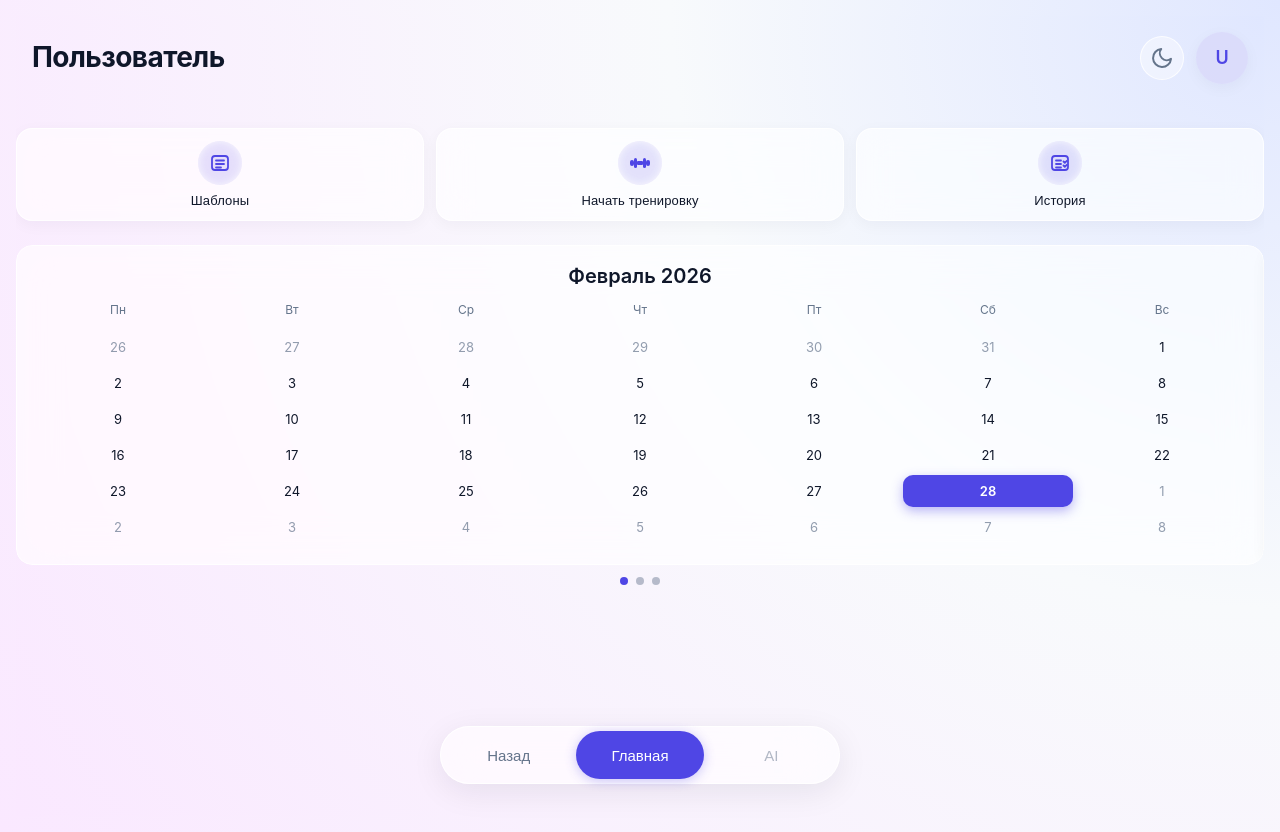
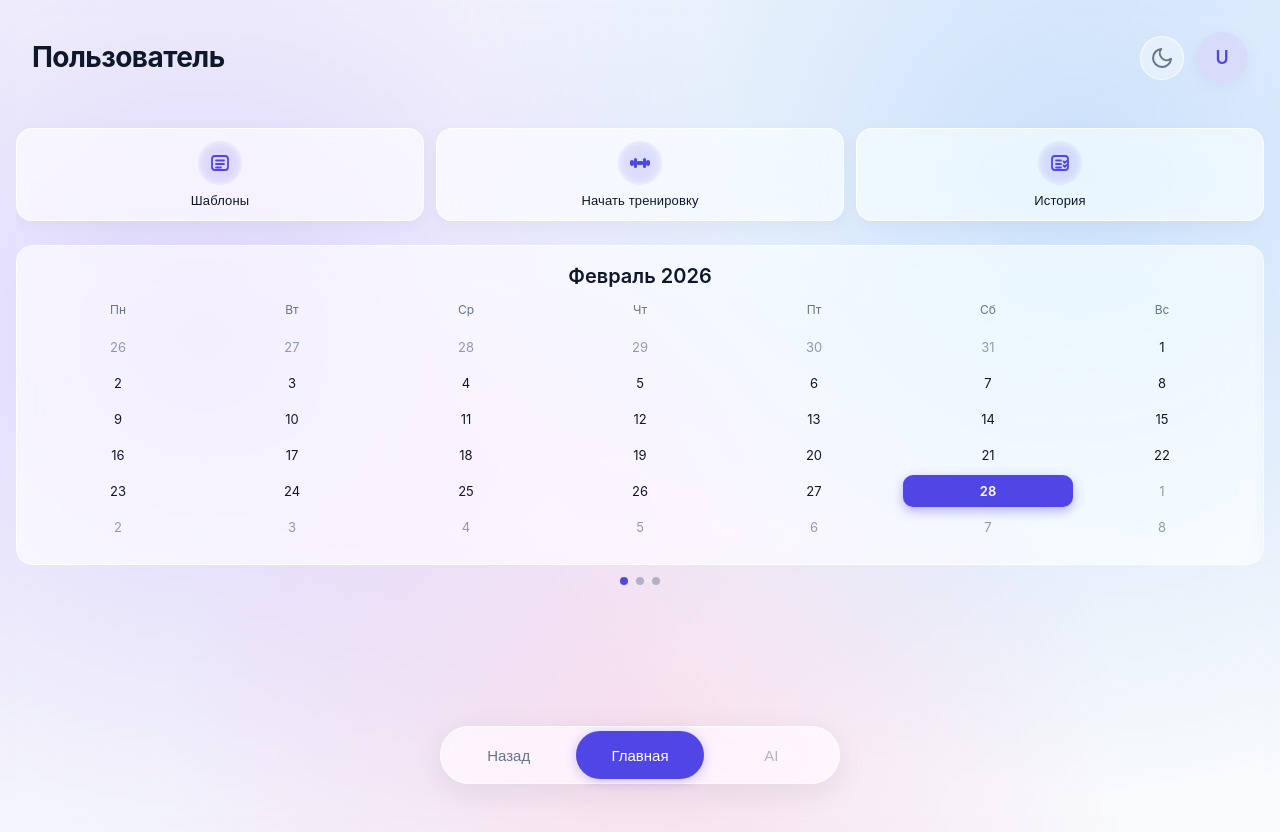
Before and after one commit to Vlad1m8r/dsport-ui, a React (Vite) app: page / in a window 1280 px wide. Built offline with nearby package versions, Linux system fonts and the light colour scheme; no server answers.

Commit message:
Улучшаю glassmorphism-фон для светлой и тёмной тем

```diff
--- a/src/shared/ui/styles/ui.css
+++ b/src/shared/ui/styles/ui.css
@@ -1,10 +1,14 @@
 .ui-app-layout {
   min-height: 100dvh;
+
+  /* Применяем сложный фон и фиксируем его */
   background: var(--bg);
   background-attachment: fixed;
   background-size: cover;
+  background-repeat: no-repeat;
+
   padding-top: var(--content-top);
-  padding-bottom: calc(var(--content-bottom) + var(--safe-bottom) + 80px);
+  padding-bottom: calc(var(--content-bottom) + var(--safe-bottom) + 100px);
 }
 
 .ui-card {
--- a/src/shared/ui/theme/tokens.css
+++ b/src/shared/ui/theme/tokens.css
@@ -41,45 +41,41 @@
   --content-bottom: var(--tg-content-safe-area-inset-bottom, 0px);
 }
 
-html[data-mode="light"] {
-  /* Мягкий светлый mesh-градиент (светло-голубой и нежный персиковый/пурпурный) */
-  --bg: radial-gradient(circle at top right, #e0e7ff 0%, #f8fafc 40%, #fae8ff 100%);
+html[data-mode="light"],
+:root {
+  /* Базовый цвет + 3 мягких цветных пятна (фиолетовый, голубой, персиковый) */
+  --bg:
+    radial-gradient(circle at 15% 40%, rgba(167, 139, 250, 0.35), transparent 50%),
+    radial-gradient(circle at 85% 20%, rgba(96, 165, 250, 0.3), transparent 50%),
+    radial-gradient(circle at 50% 90%, rgba(244, 114, 182, 0.2), transparent 50%),
+    #f8fafc;
 
-  /* Полупрозрачные белые поверхности для матового стекла */
   --surface: rgba(255, 255, 255, 0.65);
   --surface-2: rgba(255, 255, 255, 0.4);
-
   --text: #0f172a;
   --text-muted: #64748b;
-
-  /* Плотная белая рамка для эффекта блика на кромке стекла */
   --border: rgba(255, 255, 255, 0.8);
-
   --accent: #4f46e5;
   --accent-contrast: #ffffff;
-
-  /* Мягкие прозрачные тени */
   --shadow-sm: 0 4px 16px rgba(15, 23, 42, 0.04);
   --shadow-md: 0 8px 32px rgba(15, 23, 42, 0.08);
 }
 
 html[data-mode="dark"] {
-  /* Делаем фон неоднородным, чтобы стекло красиво его размывало */
-  --bg: radial-gradient(circle at top left, #23153c 0%, #0d0914 50%, #09060d 100%);
+  /* Базовый темный цвет + 3 глубоких неоновых пятна (пурпурный, синий, индиго) */
+  --bg:
+    radial-gradient(circle at 20% 30%, rgba(168, 85, 247, 0.18), transparent 55%),
+    radial-gradient(circle at 80% 60%, rgba(59, 130, 246, 0.15), transparent 55%),
+    radial-gradient(circle at 40% 100%, rgba(99, 102, 241, 0.15), transparent 55%),
+    #0f172a;
 
-  /* Полупрозрачные поверхности для эффекта стекла */
   --surface: rgba(255, 255, 255, 0.05);
   --surface-2: rgba(255, 255, 255, 0.08);
-
   --text: #f8fafc;
   --text-muted: rgba(255, 255, 255, 0.5);
-
-  /* Тонкая граница для имитации блика на стекле */
   --border: rgba(255, 255, 255, 0.1);
-
   --accent: #a855f7;
   --accent-contrast: #ffffff;
-
   --shadow-sm: 0 4px 16px rgba(0, 0, 0, 0.3);
   --shadow-md: 0 8px 32px rgba(0, 0, 0, 0.5);
 }
```
